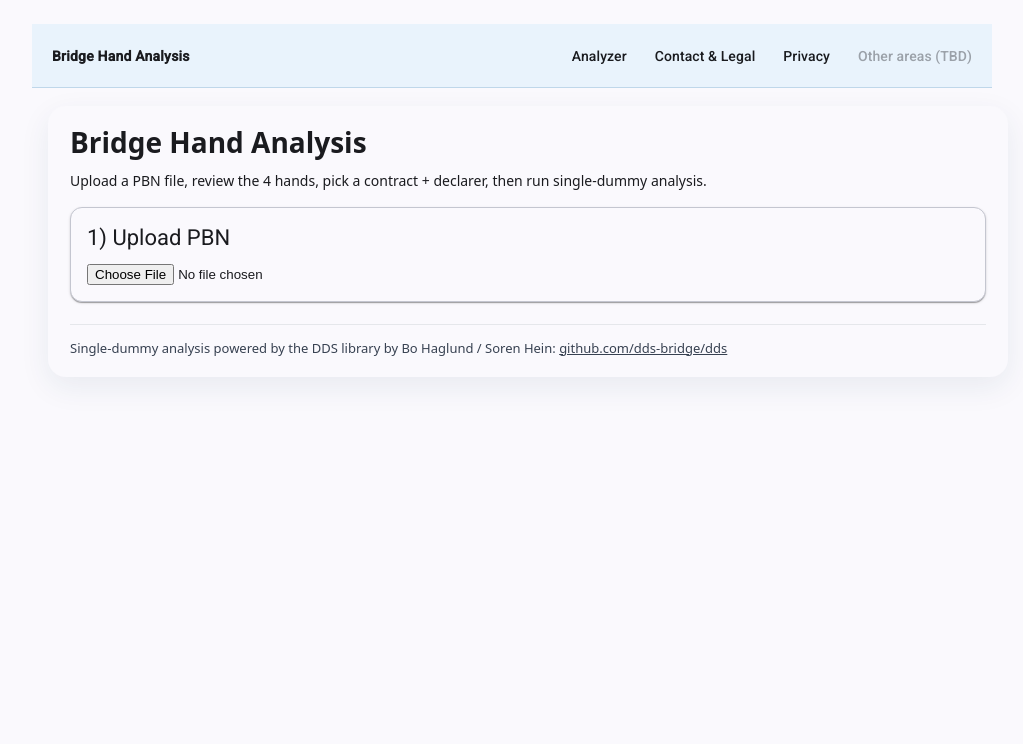
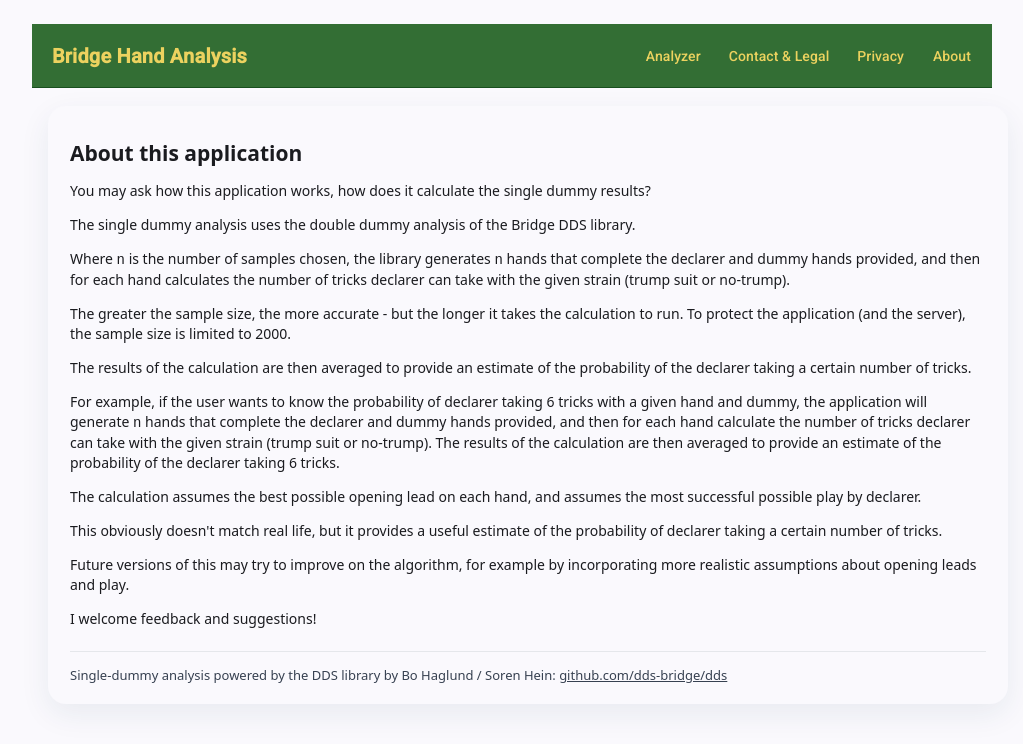
Before and after one commit to jlweb58/bridge-angular, an Angular app: page /about in a window 1280 px wide. Before the commit this address led to /. Shown: the top 744 px of the page, without its empty margins (112-1135 px from the left). Built offline with nearby package versions, Linux system fonts and the light colour scheme.

Commit message:
Added About page. Changed the color scheme of the toolbar to match the deal page

```diff
--- a/src/app/app.html
+++ b/src/app/app.html
@@ -5,10 +5,10 @@
     <span class="spacer"></span>
 
     <nav class="menu" aria-label="Main menu">
-      <a mat-button routerLink="/" routerLinkActive="active-link" [routerLinkActiveOptions]="{ exact: true }">Analyzer</a>
-      <a mat-button routerLink="/contact" routerLinkActive="active-link">Contact &amp; Legal</a>
-      <a mat-button routerLink="/privacy" routerLinkActive="active-link">Privacy</a>
-      <a mat-button disabled>Other areas (TBD)</a>
+      <a class="menu-link" mat-button routerLink="/" routerLinkActive="active-link" [routerLinkActiveOptions]="{ exact: true }">Analyzer</a>
+      <a class="menu-link" mat-button routerLink="/contact" routerLinkActive="active-link">Contact &amp; Legal</a>
+      <a class="menu-link" mat-button routerLink="/privacy" routerLinkActive="active-link">Privacy</a>
+      <a class="menu-link" mat-button routerLink="/about" routerLinkActive="active-link">About</a>
     </nav>
   </mat-toolbar>
   <mat-card class="content-card">
--- a/src/app/app.routes.ts
+++ b/src/app/app.routes.ts
@@ -2,10 +2,12 @@ import { Routes } from '@angular/router';
 import {AnalyzerPage} from './pages/analyzer.page';
 import {ContactPage} from './pages/contact.page';
 import {PrivacyPage} from './pages/privacy.page';
+import {AboutPage} from './pages/about.page';
 
 export const routes: Routes = [
   { path: '', component: AnalyzerPage, title: 'Bridge Hand Analysis' },
   { path: 'contact', component: ContactPage, title: 'Contact &amp; Legal' },
   { path: 'privacy', component: PrivacyPage, title: 'Data Privacy Statement' },
+  { path: 'about', component: AboutPage, title: 'About' },
   { path: '**', redirectTo: '' },
 ];
--- a/src/app/app.scss
+++ b/src/app/app.scss
@@ -16,14 +16,15 @@
   margin: 0 -16px 14px;
   padding: 6px 8px;
 
-  border-bottom: 1px solid #bfd7ea;
-  background: rgba(232, 242, 252, 0.92);
+  border-bottom: 1px solid #184f1e;
+  background: #336e34;
   backdrop-filter: blur(8px);
 }
 
 .brand {
   font-weight: 800;
-  color: #1e3a5f;
+  font-size: 20px;
+  color: #ecd25f !important;
   text-decoration: none;
   letter-spacing: 0.2px;
 }
@@ -37,6 +38,10 @@
   align-items: center;
   gap: 4px;
   flex-wrap: wrap;
+}
+
+.menu a.menu-link {
+  color: #ecd25f;
 }
 
 .content-card {
--- /dev/null
+++ b/src/app/pages/about.page.html
@@ -0,0 +1,29 @@
+<section class="panel">
+  <h1>About this application</h1>
+
+  <p>You may ask how this application works, how does it calculate the single dummy results?</p>
+
+  <p>The single dummy analysis uses the double dummy analysis of the Bridge DDS library.</p>
+
+  <p>Where <code>n</code> is the number of samples chosen, the library generates <code>n</code> hands that complete the declarer
+  and dummy hands provided, and then for each hand calculates the number of tricks declarer can take with the given strain (trump suit or no-trump).</p>
+
+  <p>The greater the sample size, the more accurate - but the longer it takes the calculation to run. To protect the application (and the server),
+  the sample size is limited to 2000.</p>
+
+  <p>The results of the calculation are then averaged to provide an estimate of the probability of the declarer taking a certain number of tricks.</p>
+
+  <p>For example, if the user wants to know the probability of declarer taking 6 tricks with a given hand and dummy,
+    the application will generate <code>n</code> hands that complete the declarer and dummy hands provided,
+    and then for each hand calculate the number of tricks declarer can take with the given strain (trump suit or no-trump).
+    The results of the calculation are then averaged to provide an estimate of the probability of the declarer taking 6 tricks.</p>
+
+  <p>The calculation assumes the best possible opening lead on each hand, and assumes the most successful possible play by declarer.</p>
+
+  <p>This obviously doesn't match real life, but it provides a useful estimate of the probability of declarer taking a certain number of tricks.</p>
+
+  <p>Future versions of this may try to improve on the algorithm, for example by incorporating more realistic assumptions about opening leads and play.</p>
+
+  <p>I welcome feedback and suggestions!</p>
+
+</section>
```
Also changed, not shown: src/app/pages/about.page.ts (added, +8 -0 lines).
